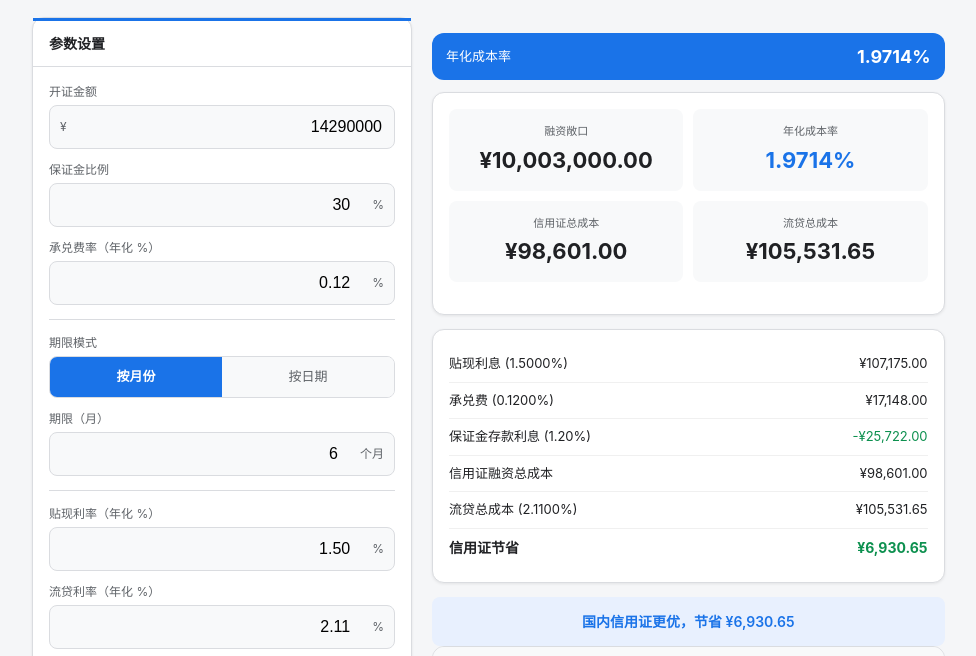
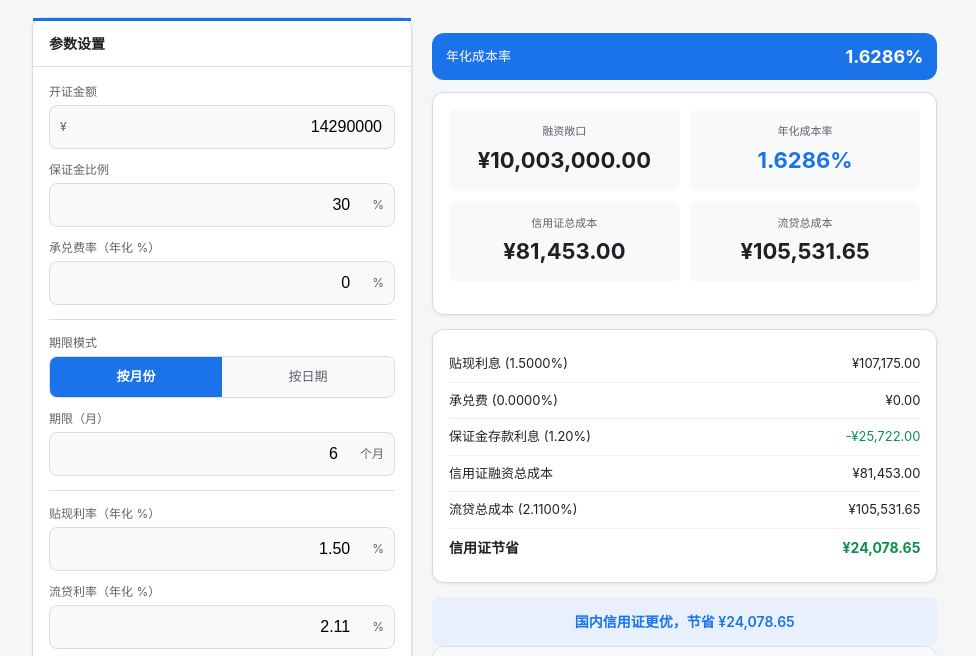
Before and after one commit to koalazzy/lc-cost-calculator, a website: page index.html in a window 1280 px wide. Shown: the part 74-730 px from the top of the page, without its empty margins (170-1146 px from the left). Drawn offline with Linux system fonts and the light colour scheme.

Commit message:
fix: change acceptance fee default back to 0%
- HTML input default: 0.12% -> 0%
- DEFAULTS.acceptanceFee: '0.12' -> '0'

```diff
--- a/index.html
+++ b/index.html
@@ -133,7 +133,7 @@
           </div>
           <div class="form-group">
             <div class="form-label">承兑费率（年化 %）</div>
-            <div class="input-row"><input id="acceptanceFee" type="text" value="0.12"><span>%</span></div>
+            <div class="input-row"><input id="acceptanceFee" type="text" value="0"><span>%</span></div>
           </div>
           <hr>
           <div class="form-group">
@@ -246,7 +246,7 @@
 <script>
 // ===== DEFAULTS =====
 var DEFAULTS = {
-  amount:'14290000', depositRatio:'30', acceptanceFee:'0.12',
+  amount:'14290000', depositRatio:'30', acceptanceFee:'0',
   termMonths:'6', startDate:'2026-08-09', endDate:'2027-02-09',
   discountRate:'1.50', loanRate:'2.11',
   wealthRate:'1.50', wealthBase:'amount',
```
